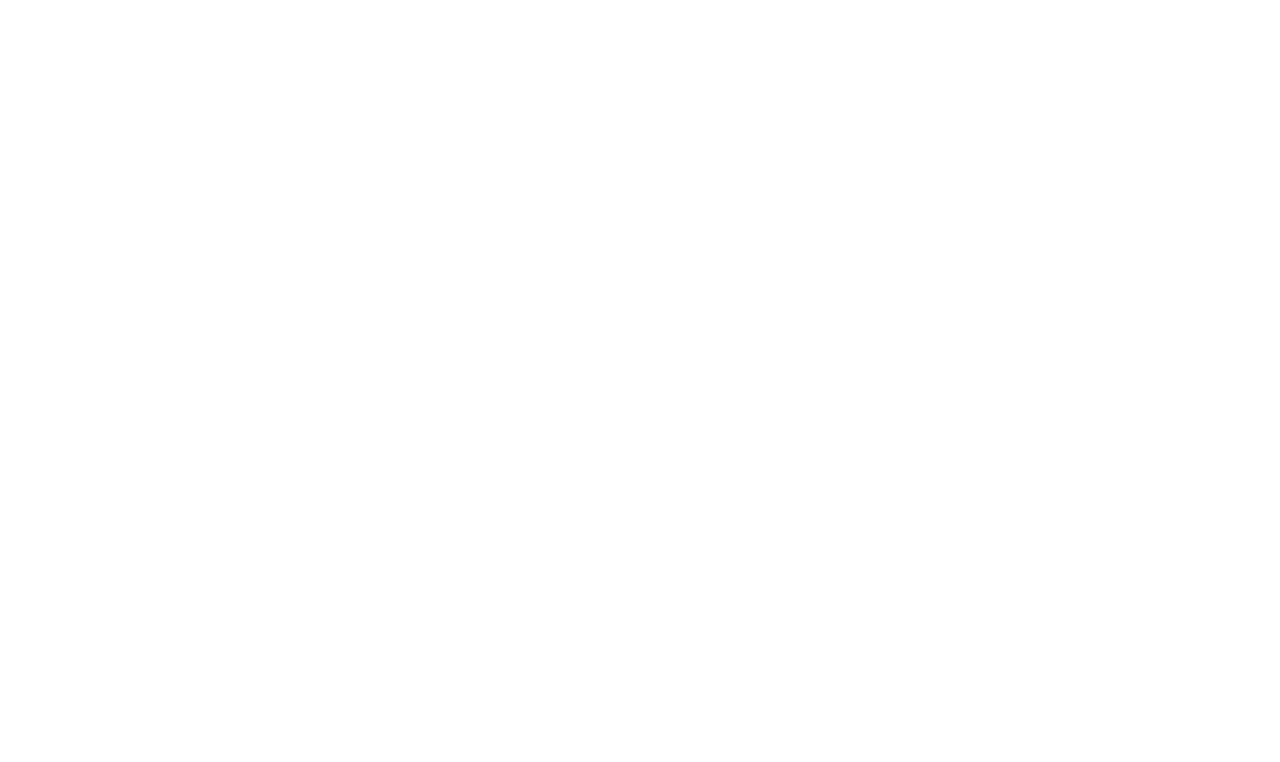
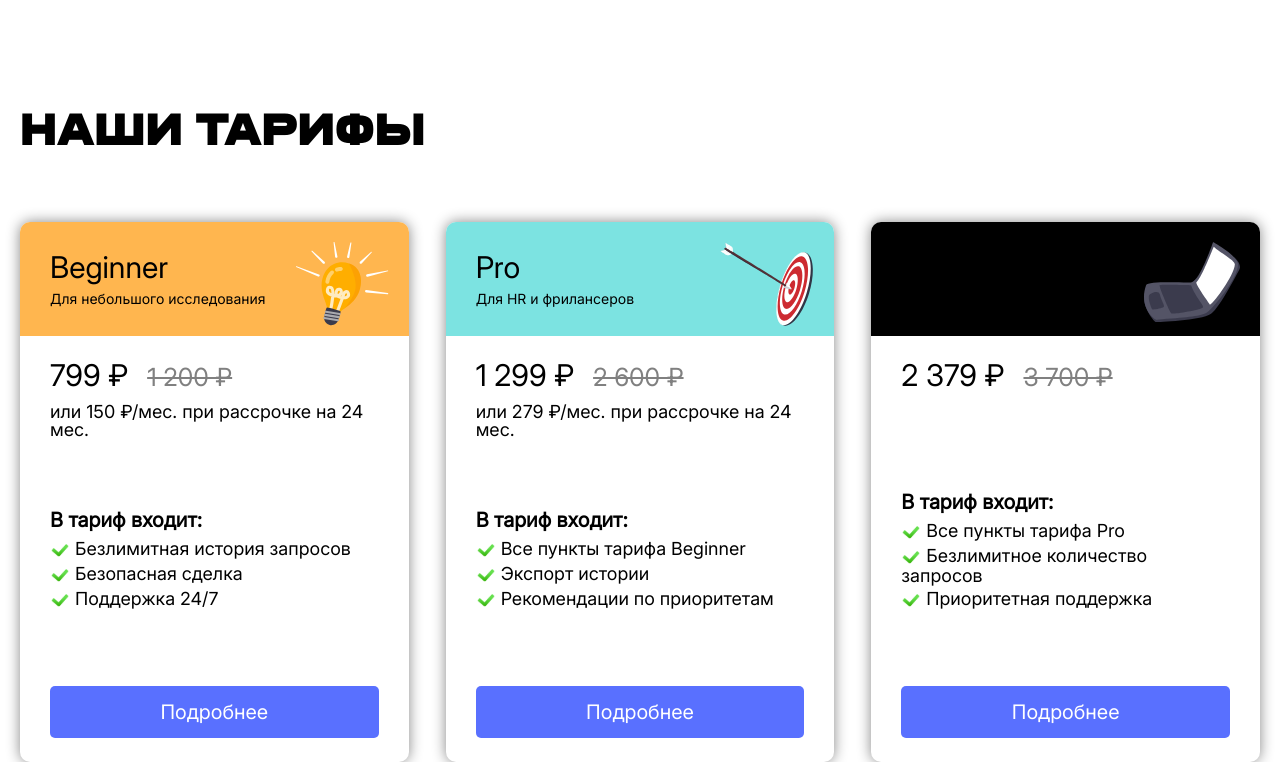
Before and after one commit to FoxieFo/SKAN, a React (Vite) app: page / in a window 1280 px wide. Shown: the part 1765-2527 px from the top of the page. Before the commit the page ends 1763 px from the top, so only its background shows below. Built offline with nearby package versions, Linux system fonts and the light colour scheme.

Commit message:
tuned RateCard and Rates

```diff
--- /dev/null
+++ b/src/components/Rates/Rates.jsx
@@ -0,0 +1,82 @@
+import s from './styles.module.scss'
+import RateCard from './../ui/RateCard/RateCard'
+
+import LightBulb from './../../assets/images/icons/light-bulb.svg'
+import Target from './../../assets/images/icons/target.svg'
+import Laptop from './../../assets/images/icons/laptop.svg'
+
+export default function Rates() {
+
+    const ratesData = [
+        {
+            img: LightBulb,
+            title: 'Beginner',
+            subtitle: 'Для небольшого исследования',
+            price: '799 ₽',
+            crossedPrice: '1 200 ₽',
+            plan: 'или 150 ₽/мес. при рассрочке на 24 мес.',
+            includesHeading: 'В тариф входит:',
+            includesItems: [
+                'Безлимитная история запросов',
+                'Безопасная сделка',
+                'Поддержка 24/7'
+            ]
+        },
+        {
+            img: Target,
+            title: 'Pro',
+            subtitle: 'Для HR и фрилансеров',
+            price: '1 299 ₽',
+            crossedPrice: '2 600 ₽',
+            plan: 'или 279 ₽/мес. при рассрочке на 24 мес.',
+            includesHeading: 'В тариф входит:',
+            includesItems: [
+                'Все пункты тарифа Beginner',
+                'Экспорт истории',
+                'Рекомендации по приоритетам'
+            ]
+        },
+        {
+            img: Laptop,
+            title: 'Business',
+            subtitle: 'Для корпоративных клиентов',
+            price: '2 379 ₽',
+            crossedPrice: '3 700 ₽',
+            plan: 'ㅤ',
+            includesHeading: 'В тариф входит:',
+            includesItems: [
+                'Все пункты тарифа Pro',
+                'Безлимитное количество запросов',
+                'Приоритетная поддержка'
+            ]
+        },
+    ];
+
+    const headingColors = {
+        Beginner: 'headingYellow',
+        Pro: 'headingLightBlue',
+        Business: 'headingBlack',
+    };
+
+    return (
+        <section className={s.rates__container}>
+            <h3 className={s.rates__title}>наши тарифы</h3>
+            <div className={s.rates__options}>
+                {ratesData.map((rate, index) => (
+                    <RateCard
+                        key={index}
+                        img={rate.img}
+                        title={rate.title}
+                        subtitle={rate.subtitle}
+                        price={rate.price}
+                        crossedPrice={rate.crossedPrice}
+                        plan={rate.plan}
+                        includesHeading={rate.includesHeading}
+                        includesItems={rate.includesItems}
+                        headingClass={s[headingColors[rate.title]]}
+                    />
+                ))}
+            </div>
+        </section>
+    );
+}
--- /dev/null
+++ b/src/components/Rates/styles.module.scss
@@ -0,0 +1,34 @@
+.rates {
+    &__container {
+        display: flex;
+        flex-direction: column;
+        gap: 70px;
+        margin-top: 100px;
+    }
+
+    &__title {
+        font-family: 'Ferry';
+        text-transform: uppercase;
+        font-size: 45px;
+        font-weight: 900;
+        line-height: 54px;
+    }
+    &__options{
+        display: flex;
+        flex-direction: row;
+        justify-content: space-between;
+        gap: 37px;
+    }
+}
+
+.headingYellow {
+    background-color: var(--yellow);
+}
+
+.headingLightBlue {
+    background-color: var(--light-blue);
+}
+
+.headingBlack {
+    background-color: var(--black);
+}
--- a/src/components/WhyUs/WhyUs.jsx
+++ b/src/components/WhyUs/WhyUs.jsx
@@ -44,7 +44,7 @@ export default function WhyUs() {
                 modules={[Navigation, Autoplay]}
                 centeredSlides={true}
                 centeredSlidesBounds={true}
-                className={`${s.whyus__swiper} mySwiper`}
+                className= 'mySwiper'
             >
                 {sliderData.map((slide, index) => (
                     <SwiperSlide
--- a/src/components/WhyUs/styles.module.scss
+++ b/src/components/WhyUs/styles.module.scss
@@ -13,8 +13,4 @@
         font-weight: 900;
         line-height: 54px;
     }
-
-    &__swiper {
-        overflow: hidden;
-    }
 }
--- a/src/components/ui/RateCard/RateCard.jsx
+++ b/src/components/ui/RateCard/RateCard.jsx
@@ -1,8 +1,45 @@
 import s from './styles.module.scss'
 
-export default function RateCard() {
+import Button from './../Button/Button'
+
+import Tick from './../../../assets/images/icons/tick.svg'
+
+export default function RateCard({ img, title, subtitle, price, crossedPrice, plan, includesHeading, includesItems, headingClass }) {
     return (
-        <>
-        </>
+        <div className={s.ratecard__container}>
+            <div className={`${s.ratecard__heading} ${headingClass}`}>
+                <div className={s.ratecard__headingText}>
+                    <div className={s.ratecard__headingTitle}>
+                        {title}
+                    </div>
+                    <div className={s.ratecard__headingSubtitle}>
+                        {subtitle}
+                    </div>
+                </div>
+                <img className={s.ratecard__headingImg} src={img} alt="icon" />
+            </div>
+            <div className={s.ratecard__body}>
+                <div className={s.ratecard__prices}>
+                    <span className={s.ratecard__price}>
+                        {price}
+                    </span>
+                    <span className={s.ratecard__priceCrossed}>
+                        <s>{crossedPrice}</s>
+                    </span>
+                    <p className={s.ratecard__plan}>{plan}</p>
+                </div>
+                <div className={s.ratecard__includes}>
+                    <h6 className={s.ratecard__includesHeading}>{includesHeading}</h6>
+                    <ul className={s.ratecard__includesList}>
+                        {includesItems.map((item, index) => (
+                            <li key={index} className={s.ratecard__includesListItem}>
+                                <img src={Tick} alt="tick" /> {item}
+                            </li>
+                        ))}
+                    </ul>
+                </div>
+                <Button title={'Подробнее'} />
+            </div>
+        </div>
     );
 }
--- a/src/components/ui/RateCard/styles.module.scss
+++ b/src/components/ui/RateCard/styles.module.scss
@@ -0,0 +1,78 @@
+.ratecard {
+    &__container {
+        width: 415px;
+        height: 540px;
+        display: flex;
+        flex-direction: column;
+        justify-content: space-between;
+        border-radius: 10px;
+        -webkit-box-shadow: 0px 0px 14px 0px rgba(135, 135, 135, 1);
+        -moz-box-shadow: 0px 0px 14px 0px rgba(135, 135, 135, 1);
+        box-shadow: 0px 0px 14px 0px rgba(135, 135, 135, 1);
+    }
+
+    &__heading {
+        display: flex;
+        justify-content: space-between;
+        height: 132px;
+        border-top-left-radius: 10px;
+        border-top-right-radius: 10px;
+        position: relative;
+
+        &Text {
+            padding: 30px 0 30px 30px;
+        }
+
+        &Title {
+            font-size: 30px;
+            padding-bottom: 10px;
+        }
+
+        &Img {
+            padding: 10px;
+            position: absolute;
+            right: 10px;
+            top: 10px;
+        }
+    }
+
+    &__body {
+        display: flex;
+        flex-direction: column;
+        height: 100%;
+        justify-content: space-between;
+        padding: 24px 30px;
+    }
+
+    &__prices {
+        font-size: 30px;
+    }
+
+    &__price {
+        padding-right: 19px;
+        &Crossed {
+            font-size: 25px;
+            color: gray;
+        }
+    }
+
+    &__plan {
+        padding-top: 13px;
+        font-size: 18px;
+    }
+
+    &__includes {
+        &Heading {
+            font-size: 20px;
+            font-weight: 600;
+            padding-bottom: 10px;
+        }
+
+        &List {}
+
+        &ListItem {
+            margin-bottom: 5px;
+            font-size: 18px;
+        }
+    }
+}
--- a/src/pages/MainPage/MainPage.jsx
+++ b/src/pages/MainPage/MainPage.jsx
@@ -2,6 +2,7 @@ import s from './styles.module.scss'
 import Header from './../../components/Header/Header'
 import HeroSection from '../../components/HeroSection/HeroSection';
 import WhyUs from '../../components/WhyUs/WhyUs';
+import Rates from '../../components/Rates/rates';
 
 export default function MainPage() {
     return (
@@ -9,6 +10,7 @@ export default function MainPage() {
             <Header />
             <HeroSection />
             <WhyUs />
+            <Rates />
         </>
     );
 }
```
Also changed, not shown: src/assets/images/icons/target.svg, src/assets/images/icons/tick.svg (added).
